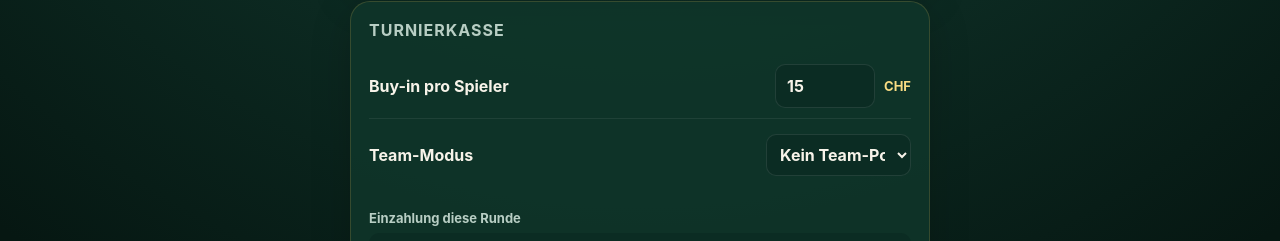
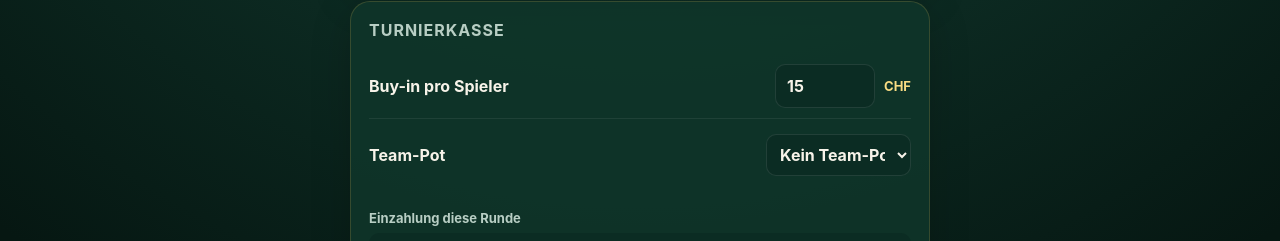
Before and after one commit to yanik404/poker-tournament-app, a React (Vite) app: page / in a window 1280 px wide. Both pictures are taken after a click on the button "Turnier erstellen". Shown: the part 420-661 px from the top of the page. Built offline with nearby package versions, Linux system fonts and the light colour scheme.

Commit message:
fix: equalize team pot contributions

```diff
--- a/src/App.tsx
+++ b/src/App.tsx
@@ -1,10 +1,10 @@
 import { useCallback, useEffect, useState } from 'react';
 import { SetupForm } from './components/SetupForm'; import { TournamentPlan } from './components/TournamentPlan'; import { TournamentClock } from './components/TournamentClock'; import { Results } from './components/Results'; import { FinalSettlement } from './components/FinalSettlement';
-import { buildBlindStructure } from './logic/blinds'; import { calculateStartingStack, stackValue } from './logic/chips'; import { createTeams, DEFAULT_FINANCE } from './logic/finances'; import { clearTournament, loadTournament, saveTournament } from './logic/storage'; import { useTournamentTimer } from './hooks/useTournamentTimer'; import type { FinanceSettings, Player, Settings, Tournament } from './types/tournament';
+import { buildBlindStructure } from './logic/blinds'; import { calculateStartingStack, stackValue } from './logic/chips'; import { createBalancedTeams, DEFAULT_FINANCE } from './logic/finances'; import { clearTournament, loadTournament, saveTournament } from './logic/storage'; import { useTournamentTimer } from './hooks/useTournamentTimer'; import type { FinanceSettings, Player, Settings, Tournament } from './types/tournament';
 type Page = 'setup' | 'plan' | 'clock' | 'results' | 'final';
 const signal = () => { navigator.vibrate?.([180, 80, 180]); const context = new AudioContext(); const oscillator = context.createOscillator(); oscillator.frequency.value = 880; oscillator.connect(context.destination); oscillator.start(); oscillator.stop(context.currentTime + .25); };
 export default function App() {
-  const restore = (): Tournament | null => { const saved = loadTournament(); if (!saved) return null; const players = saved.players ?? Array.from({ length: saved.settings.players }, (_, index) => ({ id: `player-${index + 1}`, name: `Spieler ${index + 1}` })); const finance = saved.finance ?? DEFAULT_FINANCE; return { ...saved, players, finance, teams: saved.teams ?? createTeams(players, finance.teamSize) }; };
+  const restore = (): Tournament | null => { const saved = loadTournament(); if (!saved) return null; const players = saved.players ?? Array.from({ length: saved.settings.players }, (_, index) => ({ id: `player-${index + 1}`, name: `Spieler ${index + 1}` })); const finance = saved.finance ?? DEFAULT_FINANCE; return { ...saved, players, finance, teams: saved.teams ?? (finance.teamSize ? createBalancedTeams(players) : []) }; };
   const [tournament, setTournament] = useState<Tournament | null>(restore); const [page, setPage] = useState<Page>(() => restore() ? 'clock' : 'setup');
   useEffect(() => { if (tournament) saveTournament(tournament); }, [tournament]);
   const create = (settings: Settings, players: Player[]) => { const stack = calculateStartingStack(settings.players); const levels = buildBlindStructure(settings.totalMinutes, stackValue(stack), settings.levelMinutes, settings.breakMinutes); setTournament({ settings, players, teams: [], finance: DEFAULT_FINANCE, stack, levels, currentLevel: 0, remainingSeconds: levels[0].durationSeconds, elapsedSeconds: 0, running: false }); setPage('plan'); };
--- a/src/components/TournamentPlan.tsx
+++ b/src/components/TournamentPlan.tsx
@@ -1,6 +1,6 @@
 import { useMemo, useState } from 'react';
 import { DENOMINATIONS, stackValue, totalUsage } from '../logic/chips';
-import { createTeams, DEFAULT_FINANCE, mainPrizes, money, playerContribution, teamShare } from '../logic/finances';
+import { createBalancedTeams, DEFAULT_FINANCE, mainPrizes, money, playerContribution, totalTeamPot } from '../logic/finances';
 import { TeamAssignments } from './TeamAssignments';
 import type { ChipStack, FinanceSettings, Level, Player, Settings, Team } from '../types/tournament';
 
@@ -12,14 +12,14 @@ export function TournamentPlan({ settings, players, stack, levels, onStart, onBa
   const [teams, setTeams] = useState<Team[]>([]);
   const prizes = useMemo(() => mainPrizes(players, finance), [players, finance]);
   const updateMoney = (field: 'buyIn' | 'teamPot', value: number) => setFinance(old => ({ ...old, [field]: Math.max(0, value) }));
-  const setTeamSize = (size: 0 | 2 | 3) => { setFinance(old => ({ ...old, teamSize: size })); setTeams(createTeams(players, size)); };
+  const setTeamMode = (enabled: boolean) => { setFinance(old => ({ ...old, teamSize: enabled ? 2 : 0 })); setTeams(enabled ? createBalancedTeams(players) : []); };
   return <main className="screen plan">
     <button className="back" onClick={onBack}>‹ Zurück</button><h1>Dein Turnier</h1>
     <section className="panel"><h2>Startstack pro Spieler</h2><div className="stack-value">{stackValue(stack).toLocaleString('de-CH')} <small>Chips</small></div><div className="chip-grid">{DENOMINATIONS.map(chip => <div key={chip}><b>{chip}</b><span>× {stack[chip]}</span></div>)}</div><h3>Gesamtverbrauch · {settings.players} Spieler</h3><div className="usage">{DENOMINATIONS.map(chip => <span key={chip}>{chip}: <b>{use[chip]}</b>/ {chip === 500 || chip === 1000 ? 50 : 100}</span>)}</div></section>
     <section className="panel"><h2>Turnierkasse</h2>
       <label className="money-input">Buy-in pro Spieler<input aria-label="Buy-in pro Spieler" type="number" min="0" step="1" value={finance.buyIn} onChange={event => updateMoney('buyIn', Number(event.target.value))}/><b>CHF</b></label>
-      <label className="select-label">Team-Modus<select aria-label="Team-Modus" value={finance.teamSize} onChange={event => setTeamSize(Number(event.target.value) as 0 | 2 | 3)}><option value={0}>Kein Team-Pot</option><option value={2}>2er-Teams</option><option value={3}>3er-Teams</option></select></label>
-      {finance.teamSize > 0 && <><label className="money-input">Team-Pot pro Team<input aria-label="Team-Pot pro Team" type="number" min="0" step="1" value={finance.teamPot} onChange={event => updateMoney('teamPot', Number(event.target.value))}/><b>CHF</b></label><p className="hint">Ordne hier jede Person dem gewünschten Team zu. Ein Team kann höchstens {finance.teamSize} Mitglieder haben.</p><TeamAssignments players={players} teams={teams} teamSize={finance.teamSize as 2 | 3} onChange={setTeams}/><div className="team-list">{teams.map(team => <div key={team.id}><b>{team.name}</b><span>{team.memberIds.map(id => players.find(player => player.id === id)?.name).join(' · ')}</span><small>{money(teamShare(team, finance))} pro Person</small></div>)}</div></>}
+      <label className="select-label">Team-Pot<select aria-label="Team-Modus" value={finance.teamSize ? 'on' : 'off'} onChange={event => setTeamMode(event.target.value === 'on')}><option value="off">Kein Team-Pot</option><option value="on">2er-Teams · bei ungerade 1×3er-Team</option></select></label>
+      {finance.teamSize > 0 && <><label className="money-input">Team-Pot pro Spieler<input aria-label="Team-Pot pro Spieler" type="number" min="0" step="1" value={finance.teamPot} onChange={event => updateMoney('teamPot', Number(event.target.value))}/><b>CHF</b></label><p className="hint">Alle zahlen gleich viel ein: Buy-in + Team-Pot. Es gibt nur 2er-Teams; bei ungerader Anzahl wird automatisch ein 3er-Team erstellt.</p><TeamAssignments players={players} teams={teams} onChange={setTeams}/><div className="team-list">{teams.map(team => <div key={team.id}><b>{team.name}</b><span>{team.memberIds.map(id => players.find(player => player.id === id)?.name).join(' · ')}</span><small>{team.memberIds.length} Personen</small></div>)}</div><h3>Team-Pot gesamt {money(totalTeamPot(players, finance))}</h3></>}
       <h3>Einzahlung diese Runde</h3><div className="payment-list">{players.map(player => <span key={player.id}>{player.name}<b>{money(playerContribution(player, teams, finance))}</b></span>)}</div>
       <h3>Preisgeld · Hauptpot {money(finance.buyIn * players.length)}</h3><div className="prizes"><span>1. {money(prizes[0])}</span><span>2. {money(prizes[1])}</span><span>3. {money(prizes[2])}</span></div>
     </section>
--- a/src/logic/finances.ts
+++ b/src/logic/finances.ts
@@ -1,6 +1,6 @@
 import type { FinanceResult, FinanceSettings, Player, Team } from '../types/tournament';
 
-export const DEFAULT_FINANCE: FinanceSettings = { buyIn: 15, teamSize: 0, teamPot: 70, prizePercentages: [50, 30, 20] };
+export const DEFAULT_FINANCE: FinanceSettings = { buyIn: 15, teamSize: 0, teamPot: 10, prizePercentages: [50, 30, 20] };
 export const money = (amount: number) => new Intl.NumberFormat('de-CH', { style: 'currency', currency: 'CHF' }).format(amount);
 export function createTeams(players: Player[], teamSize: 0 | 2 | 3): Team[] {
   if (!teamSize) return [];
@@ -9,10 +9,19 @@ export function createTeams(players: Player[], teamSize: 0 | 2 | 3): Team[] {
     return { id: `team-${index + 1}`, name: `Team ${index + 1}`, memberIds: members.map(player => player.id) };
   });
 }
-export function teamShare(team: Team, finance: FinanceSettings): number { return team.memberIds.length ? finance.teamPot / team.memberIds.length : 0; }
+/** Builds pairs, with exactly one three-person team when the player count is odd. */
+export function createBalancedTeams(players: Player[]): Team[] {
+  if (players.length < 2) return [];
+  const tripleAtEnd = players.length % 2 === 1;
+  const pairCount = tripleAtEnd ? Math.floor(players.length / 2) - 1 : players.length / 2;
+  const teams: Team[] = [];
+  for (let index = 0; index < pairCount; index++) teams.push({ id: `team-${index + 1}`, name: `Team ${index + 1}`, memberIds: players.slice(index * 2, index * 2 + 2).map(player => player.id), maxMembers: 2 });
+  if (tripleAtEnd) { const start = pairCount * 2; teams.push({ id: `team-${teams.length + 1}`, name: `Team ${teams.length + 1}`, memberIds: players.slice(start, start + 3).map(player => player.id), maxMembers: 3 }); }
+  return teams;
+}
+export const totalTeamPot = (players: Player[], finance: FinanceSettings) => players.length * finance.teamPot;
 export function playerContribution(player: Player, teams: Team[], finance: FinanceSettings): number {
-  const team = teams.find(candidate => candidate.memberIds.includes(player.id));
-  return finance.buyIn + (team ? teamShare(team, finance) : 0);
+  return finance.buyIn + (teams.some(candidate => candidate.memberIds.includes(player.id)) ? finance.teamPot : 0);
 }
 export function mainPrizes(players: Player[], finance: FinanceSettings): number[] {
   const total = players.length * finance.buyIn;
@@ -24,7 +33,7 @@ export function payoutByPlayer(players: Player[], teams: Team[], finance: Financ
   result.podium.forEach((playerId, index) => { payout[playerId] = (payout[playerId] ?? 0) + prizes[index]; });
   if (result.winningTeamId) {
     const winner = teams.find(team => team.id === result.winningTeamId);
-    if (winner) for (const member of winner.memberIds) payout[member] = (payout[member] ?? 0) + teamShare(winner, finance);
+    if (winner) { const share = totalTeamPot(players, finance) / winner.memberIds.length; for (const member of winner.memberIds) payout[member] = (payout[member] ?? 0) + share; }
   }
   return payout;
 }
--- a/src/types/tournament.ts
+++ b/src/types/tournament.ts
@@ -3,7 +3,7 @@ export type ChipStack = Record<Denomination, number>;
 export interface Level { id: string; smallBlind: number; bigBlind: number; durationSeconds: number; isBreak?: boolean; }
 export interface Settings { players: number; totalMinutes: number; levelMinutes?: number; breakMinutes: number; }
 export interface Player { id: string; name: string; }
-export interface Team { id: string; name: string; memberIds: string[]; }
+export interface Team { id: string; name: string; memberIds: string[]; maxMembers?: 2 | 3; }
 export interface FinanceSettings { buyIn: number; teamSize: 0 | 2 | 3; teamPot: number; prizePercentages: [number, number, number]; }
 export interface FinanceResult { podium: [string, string, string]; winningTeamId?: string; }
 export interface Tournament { settings: Settings; players: Player[]; teams: Team[]; finance: FinanceSettings; result?: FinanceResult; stack: ChipStack; levels: Level[]; currentLevel: number; remainingSeconds: number; elapsedSeconds: number; running: boolean; endsAt?: number; }
```
Also changed, not shown: src/components/TeamAssignments.tsx (+4 -4 lines), 2 other files (tests, documents, lock files or other folders).
